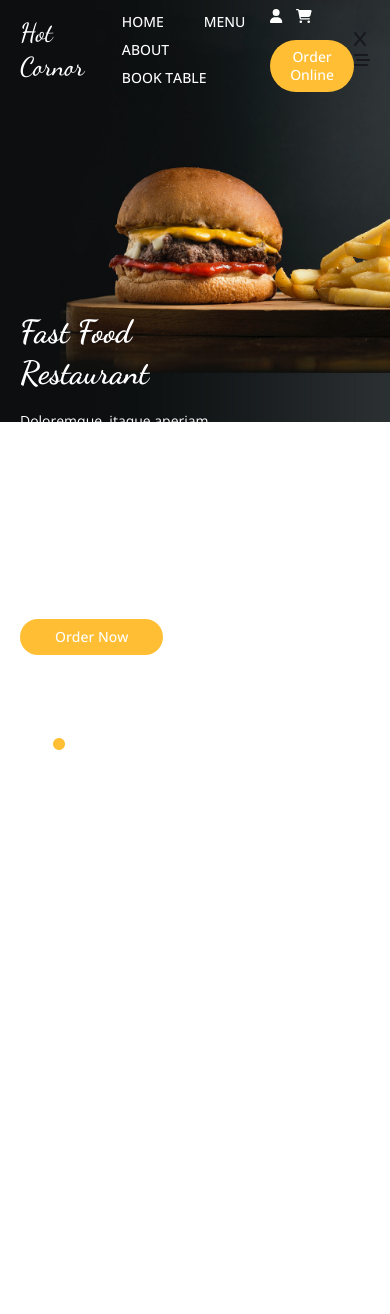
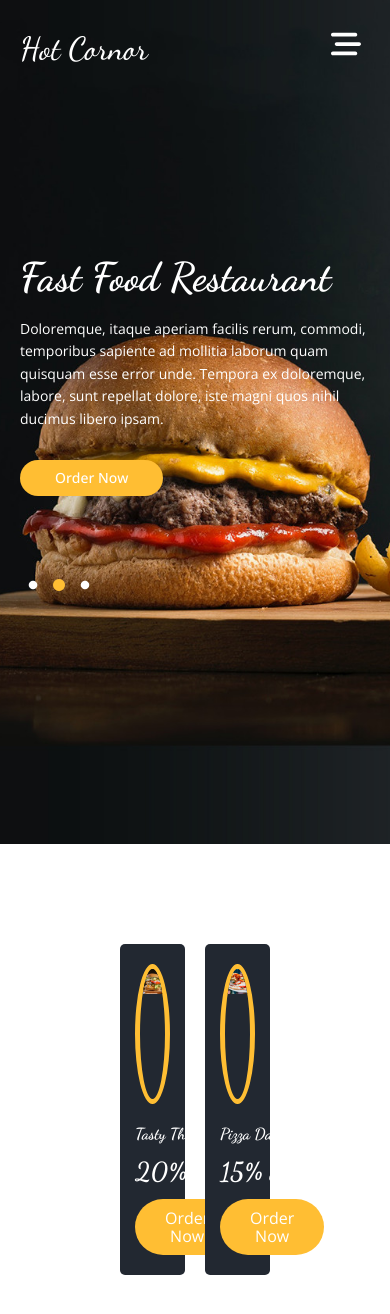
Before and after one commit to sachingour007/restaurantApp, a React (Vite) app in the folder client/: page / in a window 390 px wide. Shown: the top 1314 px of the page. Before the commit the page ends 844 px from the top, so only its background shows below. Built offline with nearby package versions, Linux system fonts and the light colour scheme.

Commit message:
working on feature cards

```diff
--- a/client/src/App.jsx
+++ b/client/src/App.jsx
@@ -1,14 +1,14 @@
 import react from "react";
 import "./scss/main.scss";
-import { Homepage, Header } from "./components/index.js";
+import { Homepage, Header, OffeCard } from "./components/index.js";
 import { BrowserRouter } from "react-router-dom";
-
 
 function App() {
   return (
     <BrowserRouter>
       <Header />
       <Homepage />
+      <OffeCard />
     </BrowserRouter>
   );
 }
--- a/client/src/components/Header.jsx
+++ b/client/src/components/Header.jsx
@@ -1,4 +1,4 @@
-import React from "react";
+import React, { useState } from "react";
 import { NavLink } from "react-router-dom";
 import { FontAwesomeIcon } from "@fortawesome/react-fontawesome";
 import {
@@ -9,6 +9,7 @@ import {
 } from "@fortawesome/free-solid-svg-icons";
 
 const Header = () => {
+  const [navVisible, setNavVisible] = useState(false);
   return (
     <header>
       <div className="logoName">
@@ -50,10 +51,55 @@ const Header = () => {
         </ul>
       </div>
 
-      <div>
-        <FontAwesomeIcon icon={faX} />
-        <FontAwesomeIcon icon={faBarsStaggered} />
+      <div
+        className="hemburgerMenu"
+        onClick={() => {
+          setNavVisible(!navVisible);
+        }}
+      >
+        {navVisible ? (
+          <FontAwesomeIcon icon={faX} />
+        ) : (
+          <FontAwesomeIcon icon={faBarsStaggered} />
+        )}
       </div>
+      {navVisible && (
+        <div className="mblheaderContainer">
+          <div className="mbl-navbar-link">
+            <ul>
+              <NavLink>
+                <li>Home</li>
+              </NavLink>
+              <NavLink>
+                <li>Menu</li>
+              </NavLink>
+              <NavLink>
+                <li>About</li>
+              </NavLink>
+              <NavLink>
+                <li>Book Table</li>
+              </NavLink>
+            </ul>
+          </div>
+          <div className="mbl-user-items">
+            <ul>
+              <NavLink>
+                <li className="user-icon">
+                  <FontAwesomeIcon icon={faUser} />
+                </li>
+              </NavLink>
+              <NavLink>
+                <li className="cart-icon">
+                  <FontAwesomeIcon icon={faCartShopping} />
+                </li>
+              </NavLink>
+              <NavLink>
+                <li className="order-online">Order Online</li>
+              </NavLink>
+            </ul>
+          </div>
+        </div>
+      )}
     </header>
   );
 };
--- a/client/src/components/Homepage.jsx
+++ b/client/src/components/Homepage.jsx
@@ -12,6 +12,7 @@ const Homepage = () => {
             <div className="bg-box">
                 <img src={heroBg} alt="heroImage" />
             </div>
+
                 <div className="sliderhead">
                     <div className="sliderContainer">
                         <BannerSlider>
@@ -80,6 +81,9 @@ const Homepage = () => {
                         </BannerSlider>
                     </div>
                 </div>
+
+
+
         </div>
     </section>
   );
--- /dev/null
+++ b/client/src/components/OfferCard.jsx
@@ -0,0 +1,30 @@
+import React, { useState } from "react";
+import offers from "../constantFiles/offerfilesConstant.js";
+
+const OfferCard = () => {
+  const [offersData, setOffersData] = useState(offers);
+  return (
+    <section className="offerSection">
+        <div className="offerWrapper">
+            <div className="offerCardContainer">
+               {offersData.map(({id,offerName,percentage, img, order}) => {
+                return (
+                    <div className="card" key={id}>
+                        <div className="imgBox">
+                            <img src={img} alt="" />
+                        </div>
+                        <div className="contentBox">
+                            <h5>{offerName}</h5>
+                            <h6>{percentage}</h6>
+                            <button>{order}</button>
+                        </div>
+                    </div>
+                )
+               })}
+            </div>
+        </div>
+    </section>
+  );
+};
+
+export default OfferCard;
--- a/client/src/components/index.js
+++ b/client/src/components/index.js
@@ -1,2 +1,3 @@
 export { default as Homepage } from "./Homepage.jsx";
 export { default as Header } from "./Header.jsx";
+export { default as OffeCard } from "./OfferCard.jsx";
--- /dev/null
+++ b/client/src/constantFiles/offerfilesConstant.js
@@ -0,0 +1,21 @@
+import cardOne from "../assets/images/o1.jpg";
+import cardTwo from "../assets/images/offerTwo.jpg";
+
+const offers = [
+  {
+    id: "1",
+    offerName: "Tasty Thursdays",
+    percentage: "20% off",
+    img: cardOne,
+    order: "Order Now",
+  },
+  {
+    id: "2",
+    offerName: "Pizza Day",
+    percentage: "15% off",
+    img: cardTwo,
+    order: "Order Now",
+  },
+];
+
+export default offers;
--- a/client/src/scss/main.scss
+++ b/client/src/scss/main.scss
@@ -7,3 +7,4 @@
 
 //Pages
 @import 'pages/_homepage.scss';
+@import 'pages/_offerCard.scss';
--- a/client/src/scss/module/_header.scss
+++ b/client/src/scss/module/_header.scss
@@ -31,6 +31,7 @@ header{display: flex; justify-content: space-between; align-items: center; @incl
             }
         }
     }
+    .hemburgerMenu{display: none;}
 
 
 }
@@ -64,3 +65,51 @@ header{display: flex; justify-content: space-between; align-items: center; @incl
         }
     }
 }
+@media all and (max-width: 820px){
+    header{
+        .navbar-link{display: none;}
+        .user-items{display: none;}
+        .hemburgerMenu{display: block; position: absolute; right: 29px; top: 29px;z-index: 1;
+            svg{font-size: 30px;
+                path{fill:#fff;}
+            }
+            &:hover{svg{path{fill: #e69c00;}}}
+        }
+        .mblheaderContainer{width: 100%;height: 100vh;position: absolute; top: 0; left: 0; background: #000; display: flex; align-items: center;justify-content: center; flex-flow: column; gap: 20px; transition: 2s ease-in;
+            .mbl-navbar-link{
+                ul{display: flex; flex-flow: column; gap: 12px;
+                    li{padding: 5px 20px; color: #fff; text-align: center; text-transform: uppercase; font-size: 22px; font-family: $openSans; font-weight: $fontW500;
+                     &:hover{color: $primary1;}
+                    }
+                }
+            }
+            .mbl-user-items{
+                ul{display: flex; flex-flow: wrap; align-items: center; gap: 15px;
+                    li{ @include font20;color: #fff; text-align: center; font-family: $openSans; font-weight: $fontW500}
+                    .user-icon{
+                        svg{
+                            path{fill:#fff;height: 20px; width: 20px;}
+                        }
+                        &:hover{svg{path{fill: #e69c00;}}}
+                    }
+                    .cart-icon{
+                        svg{
+                            path{fill:#fff;height: 20px; width: 20px;}
+                        }
+                        &:hover{svg{path{fill: #e69c00;}}}
+                    }
+                    .order-online{padding: 8px 30px; background: $primary1; border-radius: 45px; transition: all 0.3s; border: none;
+                        &:hover{background: #e69c00;}
+                    }
+                }
+            }
+        }
+    }
+}
+@media all and (max-width: 720px){
+    header{
+        .logoName{
+            span{font-size: 32px;}
+        }
+    }
+}
--- a/client/src/scss/pages/_homepage.scss
+++ b/client/src/scss/pages/_homepage.scss
@@ -1,15 +1,14 @@
-.heroSection{position: relative;height: 100vh;display: flex; flex-flow: column;
-    .heroWrapper{@include wrapper;
+.heroSection{position: relative;margin-bottom: 200px;height: 100vh;
+    .heroWrapper{@include wrapper; height: 100%;
         .bg-box{position: absolute; top: 0;left: 0; width: 100%; height: 100%;
             img{width: 100%; height: 100%; object-fit: cover;}
         }
-        header{position: relative; padding-top: 15px; padding-bottom: 15px;}
-        .sliderhead{position: relative; top: 50%;
-            .sliderContainer{position: relative; align-items: center; flex: 1;padding: 45px 0 75px 0;
+        .sliderhead{position: relative; top: 300px;
+            .sliderContainer{padding: 45px 0 75px 0;
                 .contentContainer{width: 45%;margin-bottom: 145px;
                     h1{@include font60; font-family: $dancingFont; font-weight: $fontW700; margin-bottom: 15px; color: #fff;}
                     p{@include font16; color: #fff;font-weight: $fontW400; font-family: $openSans; margin-bottom: 20px; line-height: 160%;}
-                    button{padding: 10px 45px; background: $primary1; color: #fff; border-radius: 45px; transition: all 0.3s; border: none;margin-top: 10px;text-align: center; @include font20; font-family: $openSans; font-weight: $fontW500; cursor: pointer;
+                    button{padding: 10px 45px; background: $primary1; color: #fff; border-radius: 45px; transition: all 0.3s; border: none;margin-top: 10px;   text-align: center; @include font20; font-family: $openSans; font-weight: $fontW500; cursor: pointer;
                      &:hover{background: #e69c00;}
                     }
                 }
@@ -29,7 +28,8 @@
             }
         }
     }
-    @media all and (max-width: 1600px){
+    @media all and (max-width: 1800px){margin-bottom: 180px;}
+    @media all and (max-width: 1600px){margin-bottom: 140px;
         .heroWrapper{
             .sliderhead{
                 .sliderContainer{padding: 40px 0 70px 0;
@@ -38,9 +38,9 @@
             }
         }
     }
-    @media all and (max-width: 1440px){
+    @media all and (max-width: 1440px){margin-bottom: 120px;
         .heroWrapper{
-            .sliderhead{
+            .sliderhead{top: 250px;
                 .sliderContainer{
                     .contentContainer{margin-bottom: 100px;
                         button{padding: 10px 40px;}
@@ -49,9 +49,9 @@
             }
         }
     }
-    @media all and (max-width: 1280px){
+    @media all and (max-width: 1280px){margin-bottom: 100px;
         .heroWrapper{
-            .sliderhead{
+            .sliderhead{top: 180px;
                 .sliderContainer{padding: 40px 0 60px 0;
                     .contentContainer{margin-bottom: 80px;
                         button{padding: 10px 35px;}
@@ -62,14 +62,49 @@
     }
     @media all and (max-width: 1024px){
         .heroWrapper{
-            .bg-box{height: 50%;}
             .sliderhead{
                 .sliderContainer{padding: 40px 0 60px 0;
-                    .contentContainer{margin-bottom: 80px;width: 65%;
+                    .contentContainer{margin-bottom: 80px; width: 75%;
                         button{ padding: 10px 35px;}
                     }
                 }
             }
         }
     }
+    @media all and (max-width: 820px) {
+       .heroWrapper{height: 100%; width: 100%; cursor: pointer;
+           .bg-box{ height: 100%;}
+           .sliderhead{top: 25%;
+                .sliderContainer{
+                    .contentContainer{
+                        h1{font-size: 60px;}
+                    }
+                }
+            }
+        }
+    }
+    @media all and (max-width: 720px){
+        .heroWrapper{
+            .sliderhead{
+                .sliderContainer{
+                    .contentContainer{width: 100%;
+                        h1{font-size: 40px;}
+                    }
+                    .slick-dots{
+                        li{margin: 0 3px;
+                            button{
+                                &::before{color: #fff; font-size: 10px; opacity: 1;}
+                            }
+                            &.slick-active{
+                                button{
+                                    &::before{color: $primary1; @include font20;}
+                                }
+                            }
+                        }
+
+                    }
+                }
+            }
+         }
+    }
 }
--- /dev/null
+++ b/client/src/scss/pages/_offerCard.scss
@@ -0,0 +1,31 @@
+.offerSection{margin-bottom: 200px;
+    .offerWrapper{@include wrapper;
+        .offerCardContainer{ padding: 0 100px;display: flex; gap:20px; justify-content: center; align-items: center;
+            .card{background: #222831;display: flex; flex-flow: wrap; align-items: center; gap: 20px;padding: 20px 15px; width: calc(50% - 10px); border-radius: 5px;  transition: all 0.8s ease-in-out;
+                .imgBox{width: 175px; height: 175px; position: relative; border-radius: 100%; border: 5px solid #ffbe33; overflow: hidden;
+                    img{transition: transform 0.3s ease-in-out;}
+                }
+                .contentBox{
+                    h5{color: #fff; @include font24; font-family: $dancingFont;}
+                    h6{color: #fff; @include font48; font-family: $dancingFont; margin: 10px 0;}
+                    button{color: #fff; background: #ffbe33; padding: 10px 30px; border-radius: 45px; border: none; cursor: pointer;}
+                }
+                &:hover{
+                    .imgBox{img{transform: scale(1.1);}}
+                }
+            }
+        }
+    }
+    @media all and (max-width: 1800px) { margin-bottom: 180px;}
+    @media all and (max-width: 1600px) { margin-bottom: 140px;}
+    @media all and (max-width: 1440px) { margin-bottom: 120px;
+        .offerWrapper{
+            .offerCardContainer{
+                .card{
+                    .imgBox{width: 140px; height: 140px;}
+                }
+            }
+        }
+    }
+    @media all and (max-width: 1280px) { margin-bottom: 100px;}
+}
```
Also changed, not shown: client/src/assets/images/offerTwo.jpg (renamed from client/src/assets/images/o2.jpg), 1 other file (tests, documents, lock files or other folders). Lines whose indentation alone changed are shown as unchanged.
